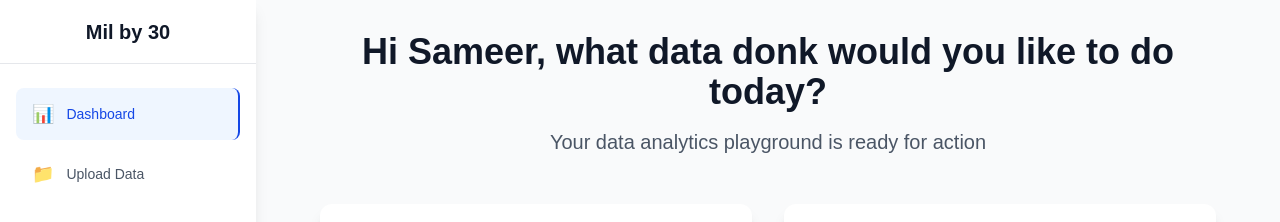
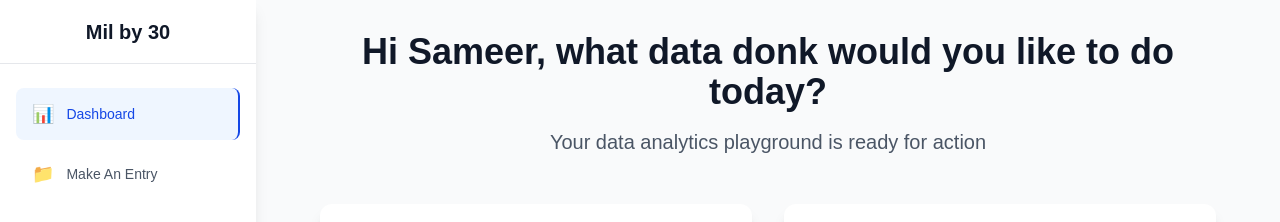
Before and after one commit to sameer7madrasi/ai-is-king, a Next.js app: page / in a window 1280 px wide. Shown: the top 222 px of the page. Built offline with nearby package versions, Linux system fonts and the light colour scheme.

Commit message:
minor UX change again

```diff
--- a/src/components/Sidebar.tsx
+++ b/src/components/Sidebar.tsx
@@ -5,7 +5,7 @@ import { usePathname } from "next/navigation";
 
 const navigation = [
   { name: "Dashboard", href: "/", icon: "📊" },
-  { name: "Upload Data", href: "/upload", icon: "📁" },
+  { name: "Make An Entry", href: "/upload", icon: "📁" },
   { name: "Data History", href: "/history", icon: "📋" },
   { name: "Analytics", href: "/analytics", icon: "📈" },
   { name: "Settings", href: "/settings", icon: "⚙️" },
```
